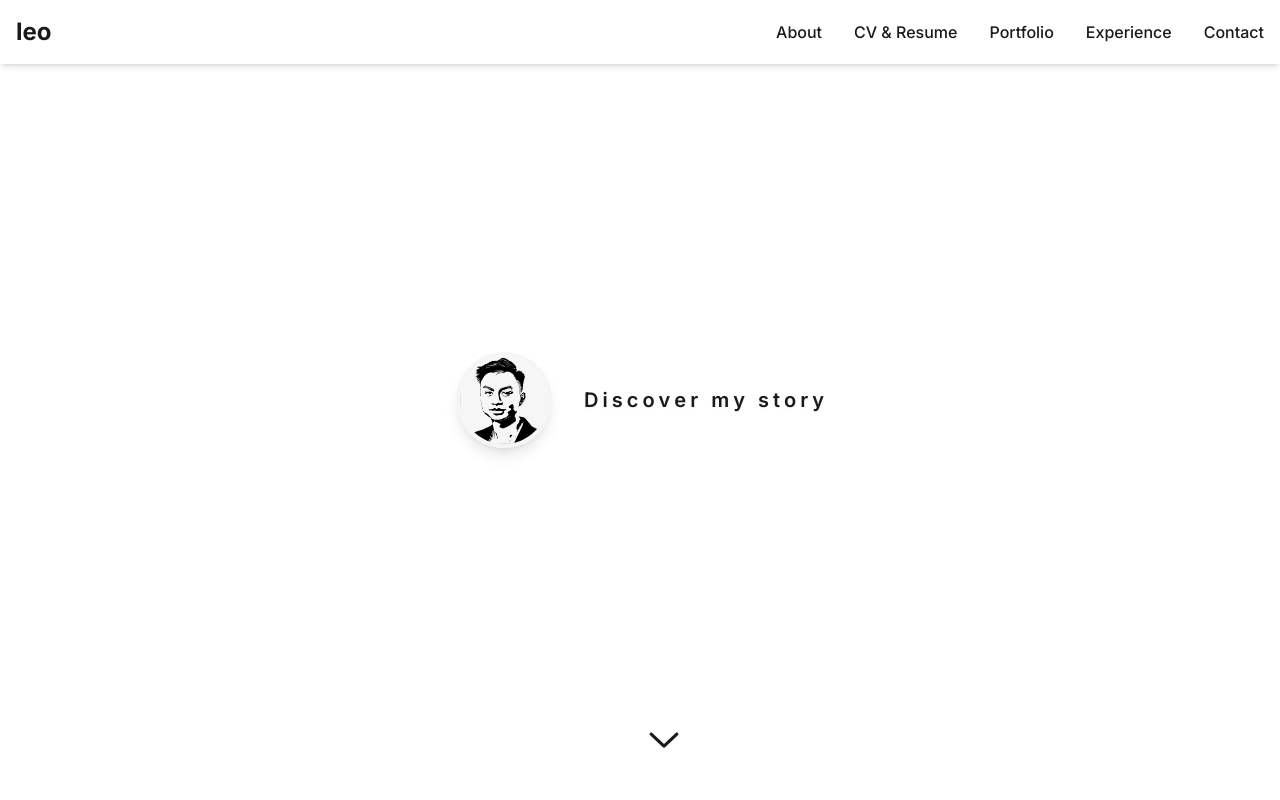
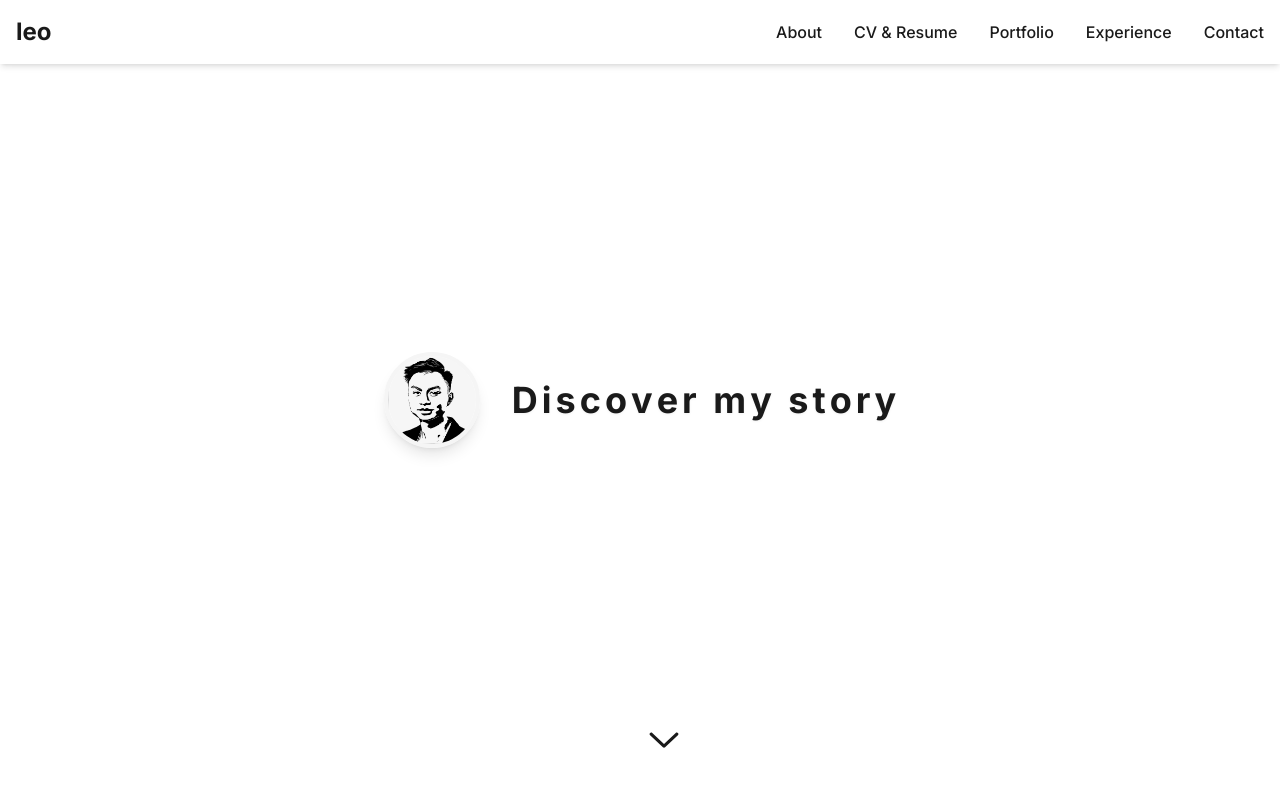
Before and after one commit to hieuminh65/mywebleo, a Next.js app: page /about in a window 1280 px wide. Shown: the top 800 px of the page. Built offline with nearby package versions, Linux system fonts and the light colour scheme.

Commit message:
Make about heading bigger

```diff
--- a/src/app/about/_components/Hero.tsx
+++ b/src/app/about/_components/Hero.tsx
@@ -15,16 +15,11 @@ const HeroSection: React.FC = () => {
         animate={{ opacity: 1, x: 0 }}
         transition={{ duration: 0.8 }}
       />
-      <motion.div
-        className="text-xl font-semibold"
-        initial={{ opacity: 0, x: 50 }}
-        animate={{ opacity: 1, x: 0 }}
-        transition={{ duration: 0.8, delay: 0.2 }}
-      >
+      <div className="text-4xl font-bold text-off-black">
         <span>
           <GradualSpacing text="Discover my story" />
         </span>
-      </motion.div>
+      </div>
     </section>
   );
 };
```
